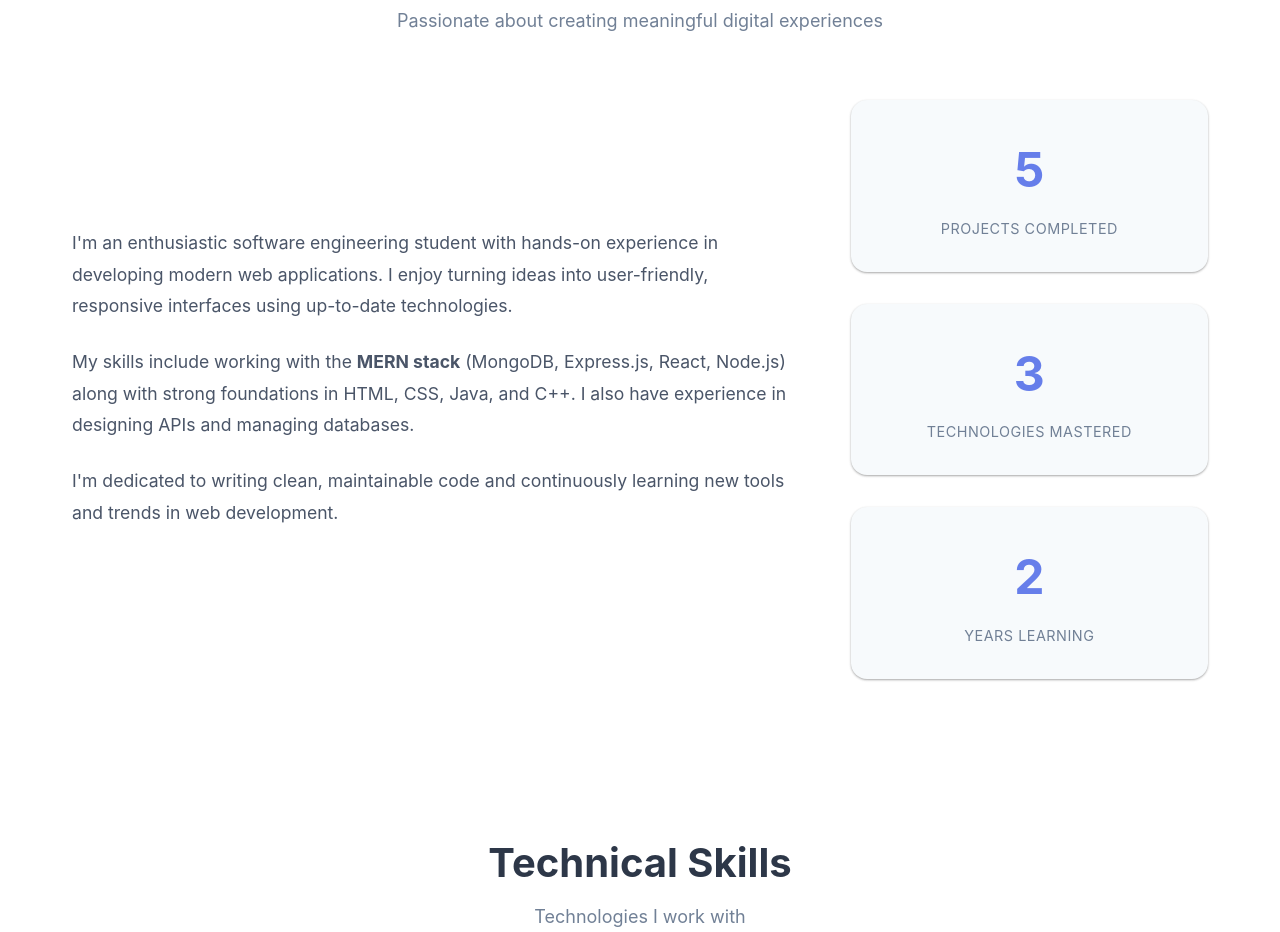
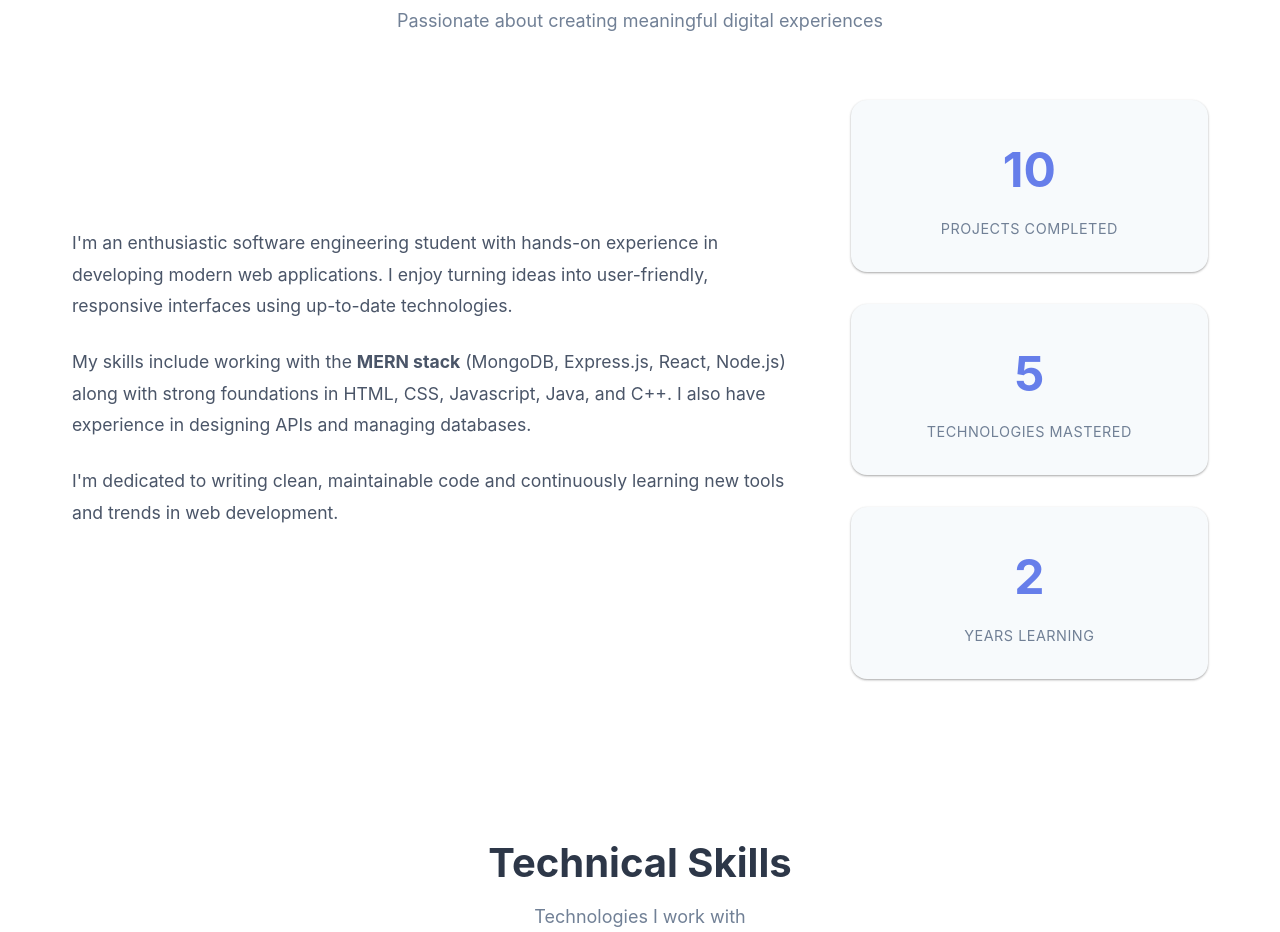
Before and after one commit to isararafi/Portfolio, a plain HTML site: page index.html in a window 1280 px wide. Shown: the part 1020-1952 px from the top of the page. Drawn offline with Linux system fonts and the light colour scheme.

Commit message:
added skills

```diff
--- a/index.html
+++ b/index.html
@@ -58,17 +58,17 @@
     <div class="about-content">
       <div class="about-text">
         <p>I'm an enthusiastic software engineering student with hands-on experience in developing modern web applications. I enjoy turning ideas into user-friendly, responsive interfaces using up-to-date technologies.</p>
-        <p>My skills include working with the <strong>MERN stack</strong> (MongoDB, Express.js, React, Node.js) along with strong foundations in HTML, CSS, Java, and C++. I also have experience in designing APIs and managing databases.</p>
+        <p>My skills include working with the <strong>MERN stack</strong> (MongoDB, Express.js, React, Node.js) along with strong foundations in HTML, CSS, Javascript, Java, and C++. I also have experience in designing APIs and managing databases.</p>
         <p>I'm dedicated to writing clean, maintainable code and continuously learning new tools and trends in web development.</p>
 
       </div>
               <div class="about-stats">
           <div class="stat-item">
-            <div class="stat-number counter" data-target="5">0</div>
+            <div class="stat-number counter" data-target="10">0</div>
             <div class="stat-label">Projects Completed</div>
           </div>
           <div class="stat-item">
-            <div class="stat-number counter" data-target="3">0</div>
+            <div class="stat-number counter" data-target="5">0</div>
             <div class="stat-label">Technologies Mastered</div>
           </div>
           <div class="stat-item">
```
